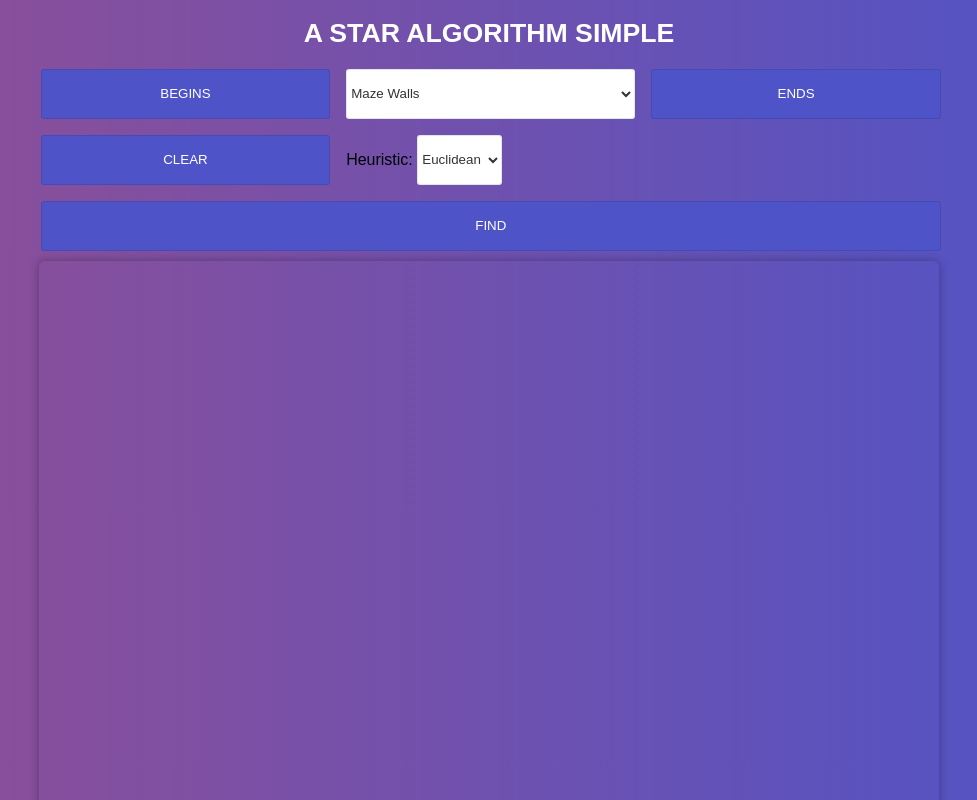
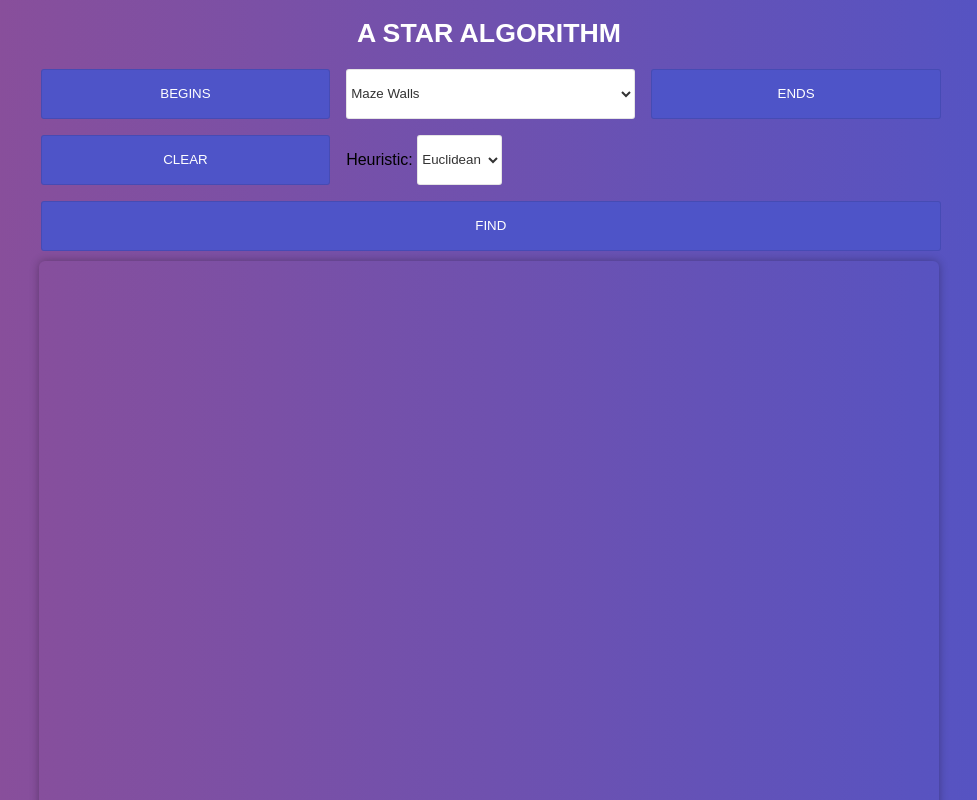
Before and after one commit to Horbavickey/Web-Dev-Project, a plain HTML site: page Simple_A_Star.html in a window 1280 px wide. Shown: the whole page, without its empty margins (151-1128 px from the left). Drawn offline with Linux system fonts and the light colour scheme.

Commit message:
Update Simple_A_Star.html

```diff
--- a/Simple_A_Star.html
+++ b/Simple_A_Star.html
@@ -3,12 +3,12 @@
 <head>
   <meta charset="UTF-8">
   <meta name="viewport" content="width=device-width, initial-scale=1.0">
-  <title>A* Algorithm Simple</title>
+  <title>A* Algorithms</title>
   <link rel="stylesheet" href="style.css">
 </head>
 <body>
   <div class="container">
-    <h1 class="header1">A STAR ALGORITHM SIMPLE</h1>
+    <h1 class="header1">A STAR ALGORITHM</h1>
    <div class="controls">
   <button id="start-point" class="button">BEGINS</button>
   <select id="wall-type" class="button">
```
